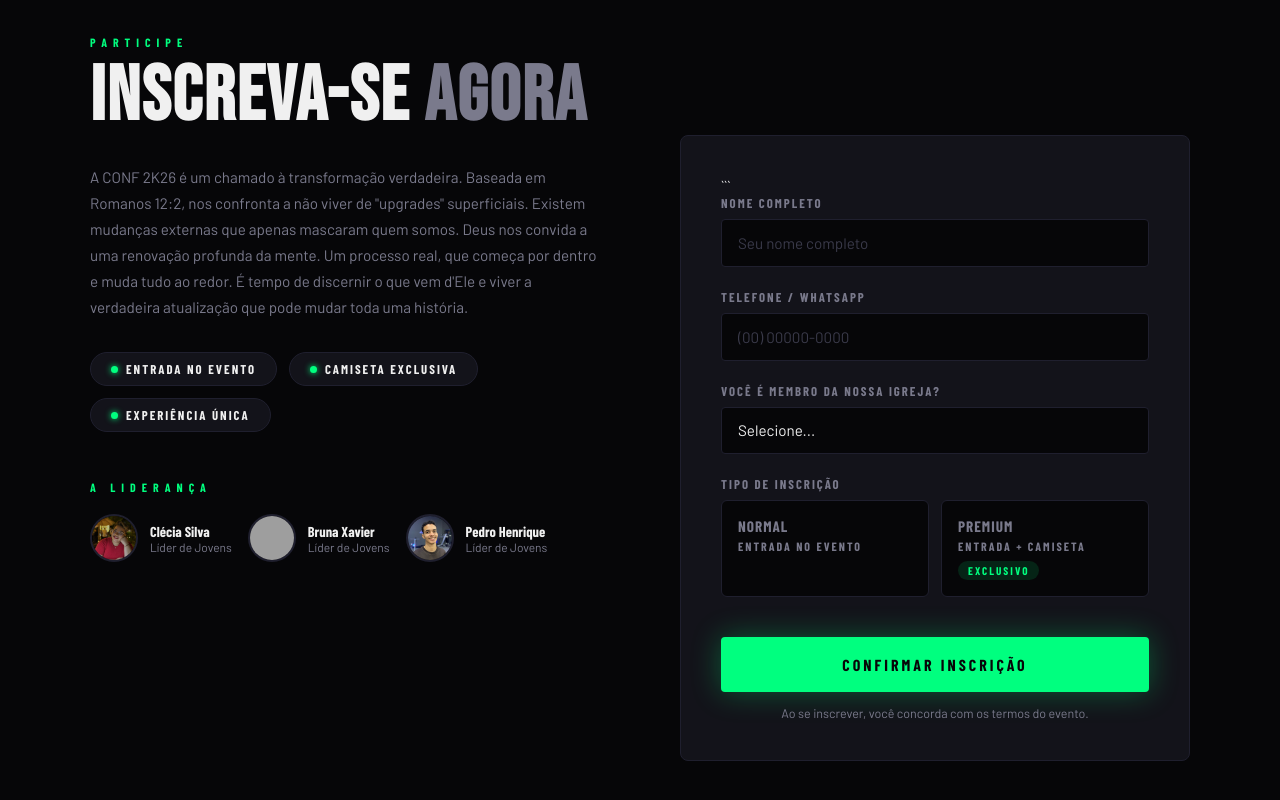
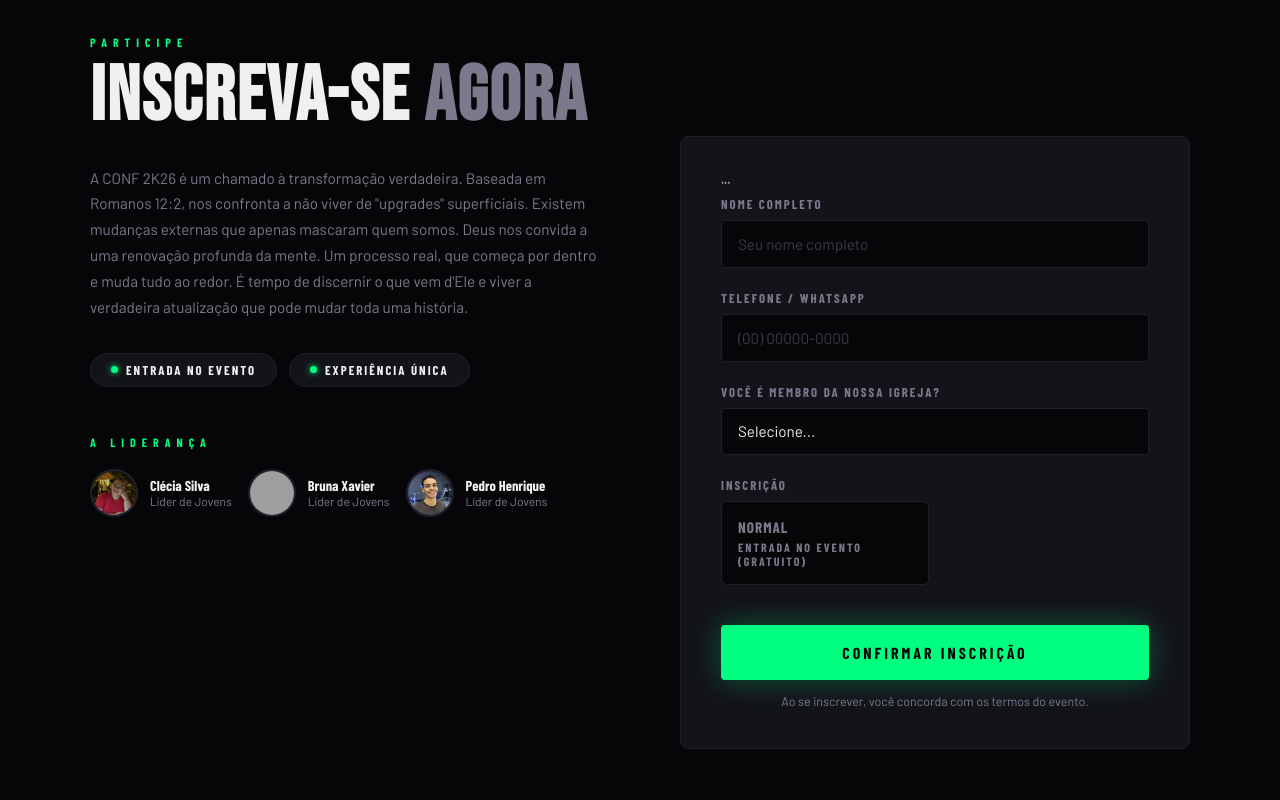
Before and after one commit to vitoriaaraujogtr/SiteCONF, a plain HTML site: page index.html in a window 1280 px wide. Shown: the part 1740-2540 px from the top of the page. Drawn offline with nearby package versions, Linux system fonts and the light colour scheme; grey boxes are pictures that could not be loaded; a web font is replaced by a local one.

Commit message:
adicionando novo design da conferência em imagens e logo

````diff
--- a/index.html
+++ b/index.html
@@ -49,7 +49,7 @@
             </div>
         -->
         <div class="hero-image-wrapper">
-            <img src="imagens e logo/CONF2K26semlogo.png" alt="CONF 2K26" class="hero-img-real">
+            <img src="imagens e logo/CONF.png" alt="CONF 2K26" class="hero-img-real">
         </div>
 
         <p class="hero-verse">Romanos 12:2</p>
@@ -179,7 +179,6 @@
 
                 <div class="form-pills" style="margin-top: 32px;">
                     <div class="pill"><div class="pill-dot"></div> Entrada no Evento</div>
-                    <div class="pill"><div class="pill-dot"></div> Camiseta Exclusiva</div>
                     <div class="pill"><div class="pill-dot"></div> Experiência Única</div>
                 </div>
 
@@ -248,20 +247,13 @@
                     </div>
 
                     <div class="form-group">
-                        <label>Tipo de Inscrição</label>
+                        <label>Inscrição</label>
                         <div class="ticket-options">
 
                             <label class="ticket-option">
                                 <input type="radio" name="ingresso" value="normal" required>
                                 <div class="ticket-name">Normal</div>
-                                <div class="ticket-sub">Entrada no evento</div>
-                            </label>
-
-                            <label class="ticket-option">
-                                <input type="radio" name="ingresso" value="premium">
-                                <div class="ticket-name">Premium</div>
-                                <div class="ticket-sub">Entrada + camiseta</div>
-                                <span class="ticket-badge">Exclusivo</span>
+                                <div class="ticket-sub">Entrada no evento (GRATUITO)</div>
                             </label>
 
                         </div>
````
Also changed, not shown: imagens e logo/CONF.png (added).
